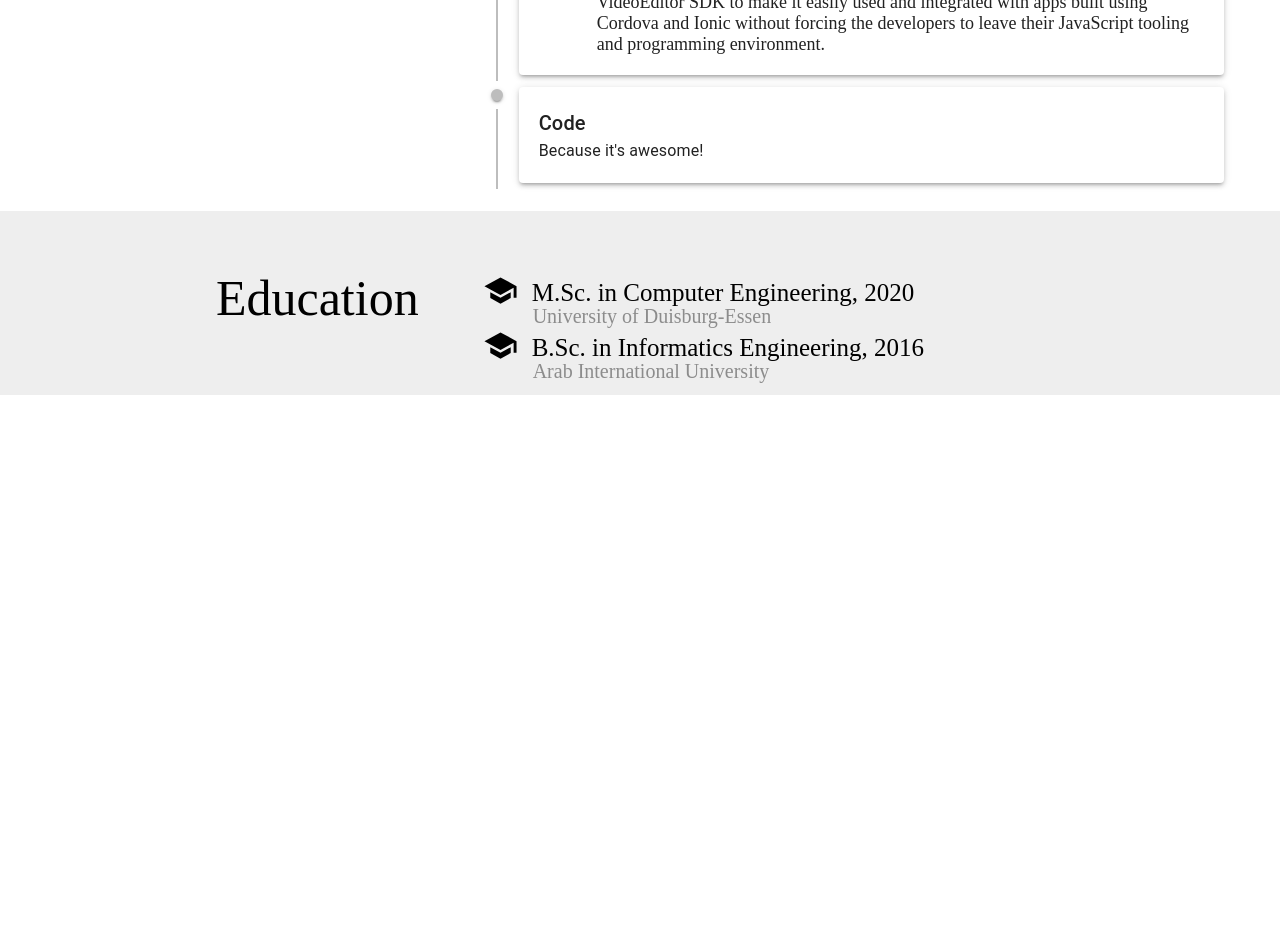
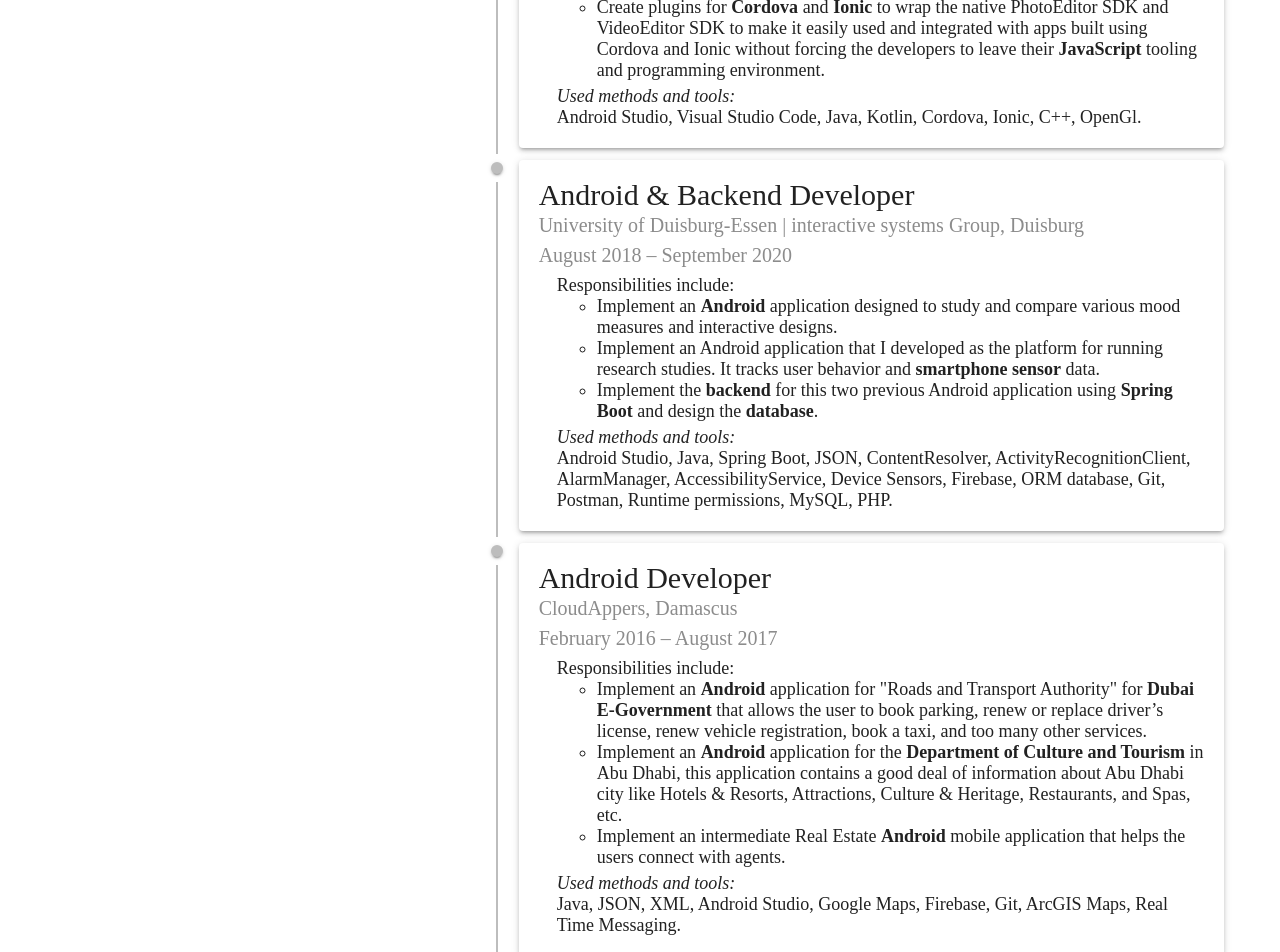
Before and after one commit to HasanMhdAmin/HasanMhdAmin.github.io, a React (Create React App) app: page /#/ in a window 1280 px wide. Shown: the part 840-1792 px from the top of the page. Before the commit the page ends 1235 px from the top, so only its background shows below. Built offline with nearby package versions, Linux system fonts and the light colour scheme; a web font is replaced by a local one.

Commit message:
Add Professional

```diff
--- a/src/pages/mainPage/sections/Experience.js
+++ b/src/pages/mainPage/sections/Experience.js
@@ -12,7 +12,6 @@
 import TimelineOppositeContent from '@material-ui/lab/TimelineOppositeContent';
 
 import Paper from '@material-ui/core/Paper';
-import Typography from '@material-ui/core/Typography';
 
 import {makeStyles} from '@material-ui/core/styles';
 
@@ -62,6 +61,7 @@
         responsibilities: {
             fontSize: 18,
             marginLeft: 18,
+            marginTop: 5,
         }
     };
 
@@ -100,34 +100,121 @@
                                             <div style={styles.responsibilities}>
                                                 Responsibilities include:
                                                 <ul>
-                                                    <li> Implement new features in PhotoEditor SDK and VideoEditro
-                                                        SDK.
+                                                    <li> Implement new features to PhotoEditor SDK and VideoEditor
+                                                        SDK in the <b>Android</b> version.
                                                     </li>
-                                                    <li> Create plugins for Cordova and Ionic to wrap the native
+                                                    <li> Create plugins for <b>Cordova</b> and <b>Ionic</b> to wrap the
+                                                        native
                                                         PhotoEditor SDK and VideoEditor SDK to make it easily used and
                                                         integrated with apps built using Cordova and Ionic without
-                                                        forcing the developers to leave their JavaScript tooling and
+                                                        forcing the developers to leave their <b>JavaScript</b> tooling
+                                                        and
                                                         programming environment.
                                                     </li>
                                                 </ul>
+                                            </div>
 
+                                            <div style={styles.responsibilities}>
+                                                <i>Used methods and tools:</i>
+                                                <div>
+                                                    Android Studio, Visual Studio Code, Java, Kotlin, Cordova, Ionic,
+                                                    C++, OpenGl.
+                                                </div>
                                             </div>
+
+
                                         </Paper>
                                     </TimelineContent>
                                 </TimelineItem>
                                 <TimelineItem>
                                     <TimelineOppositeContent style={styles.removeOppositeContent}/>
-
                                     <TimelineSeparator>
                                         <TimelineDot/>
                                         <TimelineConnector/>
                                     </TimelineSeparator>
                                     <TimelineContent>
                                         <Paper elevation={3} className={classes.paper}>
-                                            <Typography variant="h6" component="h1">
-                                                Code
-                                            </Typography>
-                                            <Typography>Because it&apos;s awesome!</Typography>
+                                            <div style={styles.jobTitle}>Android & Backend Developer</div>
+                                            <a style={styles.company} href={"https://interactivesystems.info/"}
+                                               target={"blank"}>
+                                                University of Duisburg-Essen | interactive systems Group, Duisburg
+                                                <br/>
+                                                August 2018 – September 2020
+                                            </a>
+                                            <div style={styles.responsibilities}>
+                                                Responsibilities include:
+                                                <ul>
+                                                    <li> Implement an <b>Android</b> application designed to study and
+                                                        compare
+                                                        various mood measures and interactive designs.
+                                                    </li>
+                                                    <li> Implement an Android application that I developed as the
+                                                        platform for running research studies. It tracks user behavior
+                                                        and <b>smartphone sensor</b> data.
+                                                    </li>
+                                                    <li> Implement the <b>backend</b> for this two previous Android
+                                                        application
+                                                        using <b>Spring Boot</b> and design the <b>database</b>.
+                                                    </li>
+                                                </ul>
+                                            </div>
+                                            <div style={styles.responsibilities}>
+                                                <i>Used methods and tools:</i>
+                                                <div>
+                                                    Android Studio, Java, Spring Boot, JSON, ContentResolver,
+                                                    ActivityRecognitionClient, AlarmManager, AccessibilityService,
+                                                    Device Sensors, Firebase, ORM database, Git, Postman, Runtime
+                                                    permissions, MySQL, PHP.
+                                                </div>
+                                            </div>
+                                        </Paper>
+                                    </TimelineContent>
+                                </TimelineItem>
+
+                                <TimelineItem>
+                                    <TimelineOppositeContent style={styles.removeOppositeContent}/>
+                                    <TimelineSeparator>
+                                        <TimelineDot/>
+                                        <TimelineConnector/>
+                                    </TimelineSeparator>
+                                    <TimelineContent>
+                                        <Paper elevation={3} className={classes.paper}>
+                                            <div style={styles.jobTitle}>Android Developer</div>
+                                            <a style={styles.company} href={"http://cloudappers.com/"}
+                                               target={"blank"}>
+                                                CloudAppers, Damascus
+                                                <br/>
+                                                February 2016 – August 2017
+                                            </a>
+                                            <div style={styles.responsibilities}>
+                                                Responsibilities include:
+                                                <ul>
+                                                    <li> Implement an <b>Android</b> application for "Roads and
+                                                        Transport
+                                                        Authority" for <b>Dubai E-Government</b> that allows the user to
+                                                        book
+                                                        parking, renew or replace driver’s license, renew vehicle
+                                                        registration, book a taxi, and too many other services.
+                                                    </li>
+                                                    <li> Implement an <b>Android</b> application for the <b>Department
+                                                        of Culture
+                                                        and Tourism</b> in Abu Dhabi, this application contains a good
+                                                        deal
+                                                        of information about Abu Dhabi city like Hotels & Resorts,
+                                                        Attractions, Culture & Heritage, Restaurants, and Spas, etc.
+                                                    </li>
+                                                    <li> Implement an intermediate Real Estate <b>Android</b> mobile
+                                                        application that helps the users connect with agents.
+                                                    </li>
+                                                </ul>
+                                            </div>
+                                            <div style={styles.responsibilities}>
+                                                <i>Used methods and tools:</i>
+                                                <div>
+                                                    Java, JSON, XML, Android Studio, Google Maps, Firebase, Git, ArcGIS
+                                                    Maps, Real Time Messaging.
+                                                </div>
+                                            </div>
                                         </Paper>
                                     </TimelineContent>
                                 </TimelineItem>
```
